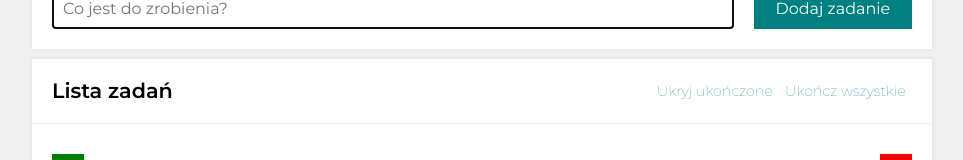
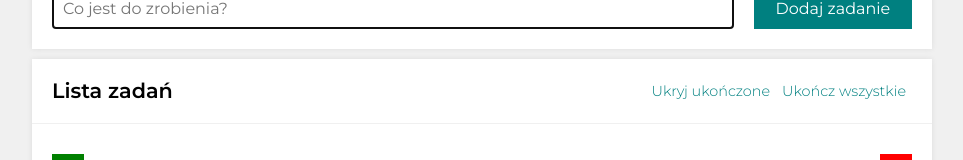
Before and after one commit to miloszzaj/todo-list-react, a React (Create React App) app: page / in a window 1280 px wide. Shown: the part 208-368 px from the top of the page, without its empty margins (158-1121 px from the left). Built offline with nearby package versions, Linux system fonts and the light colour scheme.

Commit message:
transitions to buttons added

```diff
--- a/src/Buttons/style.css
+++ b/src/Buttons/style.css
@@ -15,8 +15,10 @@
     border: none;
     background-color: transparent;
     color: teal;
-    font-weight: 100;
+    font-weight: 300;
     font-size: 0.9rem;
+    transition: color 0.5s ease;
+
 }
 
 @media (max-width: 500px) {
```
